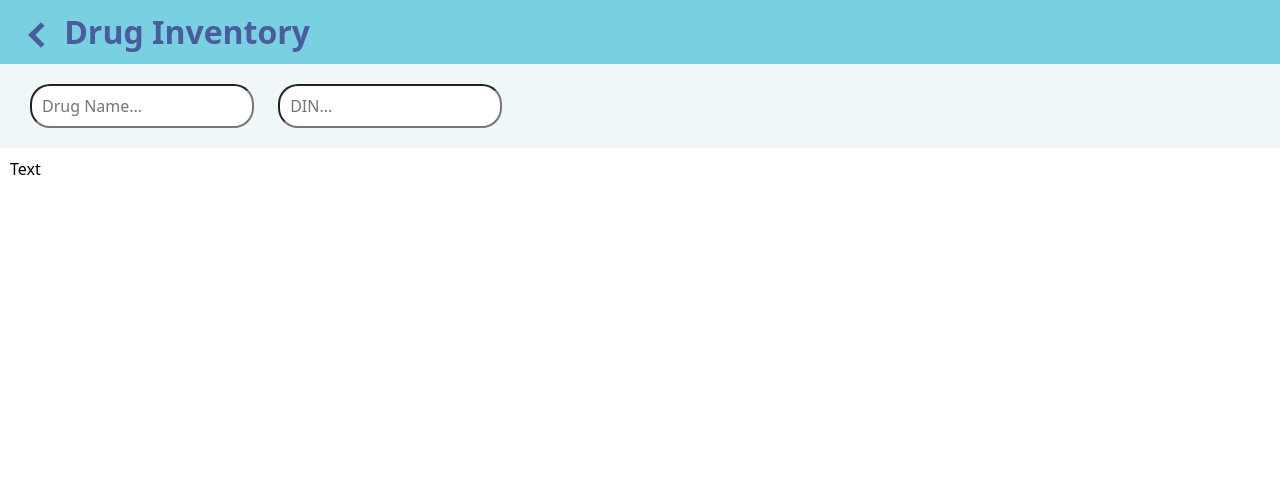
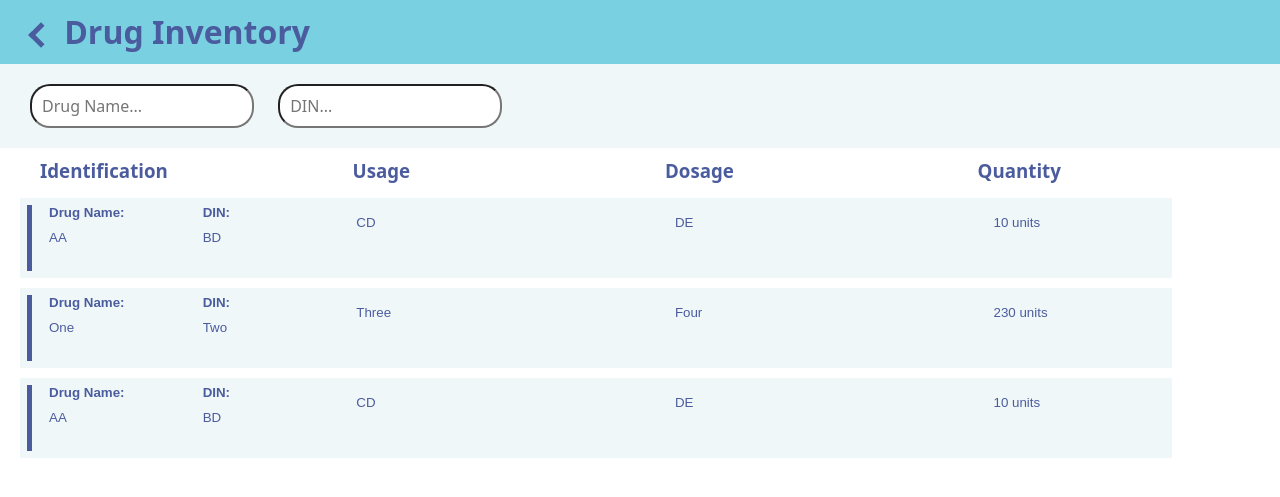
Before and after one commit to trevorwh113/Web_Dev_QA_Project, a Flask app: page /inventory in a window 1280 px wide. Shown: the top 497 px of the page. Run offline with Flask 2, Linux system fonts and the light colour scheme.

Commit message:
TW: Basic functionality to show multiple non-functional buttons

```diff
--- a/app/app.py
+++ b/app/app.py
@@ -18,10 +18,8 @@ def prescription():
 # Inventory View Page----------------------------------------------
 @app.route('/inventory', methods=['GET', 'POST'])
 def inventory():
-    # if request.method == 'POST':
-    #     user_input = request.form['user_input']
-    #     return render_template('inventory.html', user_input=user_input)
-    return render_template('inventory.html', user_input=None)
+    data = [["AA", "BD", "CD", "DE", 10], ["One", "Two", "Three", "Four", 230], ["AA", "BD", "CD", "DE", 10]]
+    return render_template('inventory.html', data=data)
 
 # Supply Order View Page--------------------------------------------
 @app.route('/supply', methods=['GET', 'POST'])
--- a/app/static/inventory.css
+++ b/app/static/inventory.css
@@ -1,4 +1,4 @@
-/* Page Body */
+/* Body and Text */
 body {
     margin: 0;
     padding: 0;
@@ -8,6 +8,14 @@ body {
 p {
     margin: 0;
     padding: 10px;
+    color: #4B5C9E;
+    text-align: left;
+}
+b {
+    margin: 0;
+    padding: 10px;
+    color: #4B5C9E;
+    text-align: left;
 }
 
 /* Headers */
@@ -22,8 +30,34 @@ header h1 {
     color: #4B5C9E;
     display: inline-block;
 }
+header h3 {
+    margin: 0;
+    font-family: system-ui, -apple-system, BlinkMacSystemFont, 'Segoe UI', Roboto, Oxygen, Ubuntu, Cantarell, 'Open Sans', 'Helvetica Neue', sans-serif;
+    color: #4B5C9E;
+    display: inline-block;
+    padding-left: 20px;
+}
 
-/* Back Button */
+/* Column Format */
+.col {
+    float: left;
+}
+.reg {
+    width: 25%;
+}
+.b-small {
+    width: 13.5%;
+}
+.b-reg {
+    width: 28%;
+}
+.row:after {
+    content: "";
+    display: table;
+    clear: both;
+}
+
+/* Empty Button Element */
 button {
     margin: 5px;
     padding: 5px;
@@ -33,6 +67,8 @@ button {
     border-color: transparent;
     display: inline-block;
 }
+
+/* Arrow Element */
 .arrow {
     border: solid #4B5C9E;
     border-width: 0 5px 5px 0;
@@ -44,6 +80,16 @@ button {
 .left {
     transform: rotate(135deg);
     -webkit-transform: rotate(135deg);
+}
+
+/* Line Element */
+.line {
+    border: solid #4B5C9E;
+    border-width: 0 0 0 5px;
+    width: 7px;
+    height: 100%;
+    display: table;
+    float: left;
 }
 
 /* Input Forms */
--- /dev/null
+++ b/app/static/inventory.js
@@ -0,0 +1,104 @@
+/*
+This file contains JavaScript functions related to search functionality
+and the corresponding buttons.
+*/
+
+BUTTON_STYLE = "margin-left: 20px; \
+                margin-up: 10px; \
+                padding: 5px; \
+                height: 80px; \
+                width: 90%; \
+                background-color: #F0F7F9; \
+                border-color: transparent; \
+                text-align: left;";
+
+
+function show_items() {
+    /* Creates buttons for all the items on screen. */
+    // For each item in the data passed by Flask...
+    num_buttons = data.length;
+    for (i = 0; i < num_buttons; i++) {
+
+        // Create a button
+        button = document.createElement("button");
+        button.style = BUTTON_STYLE;
+
+        // Create the line
+        line = document.createElement("i");
+        line.className = "line";
+        button.append(line);
+
+        // Create a paragraph inside the button
+        row = format_inventory_button(data[i])
+        button.appendChild(row)
+
+        // Display the button on-screen
+        document.getElementById("button-list").appendChild(button);
+    }
+}
+
+function format_inventory_button(data) {
+    /*
+    Formats a button in 4 columns, expecting data matching:
+    [drug_name, din, usage, dosage, quantity]
+    */
+
+    // Creates a row element
+    row = document.createElement("div");
+    row.className = "row";
+
+    // Column 0 - Drug Name
+    col = document.createElement("div");
+    col.className = "col b-small";
+    write_text(col, "Drug Name:", bold=true, newline=true);
+    write_text(col, data[0]);
+    row.appendChild(col);
+
+    // Column 1 - DIN
+    col = document.createElement("div");
+    col.className = "col b-small";
+    write_text(col, "DIN:", bold=true, newline=true);
+    write_text(col, data[1]);
+    row.appendChild(col);
+
+    // Column 2 - Usage
+    col = document.createElement("div");
+    col.className = "col b-reg";
+    write_text(col, data[2]);
+    row.appendChild(col);
+
+    // Column 3 - Dosage
+    col = document.createElement("div");
+    col.className = "col b-reg";
+    write_text(col, data[3]);
+    row.appendChild(col);
+
+    // Column 4 - Quantity
+    col = document.createElement("div");
+    col.className = "col b-small";
+    write_text(col, String(data[4]) + " units");
+    row.appendChild(col);
+
+    return row;
+}
+
+function write_text(col, text, bold=false, newline=false) {
+    /* Writes to the given column. */
+
+    // Create the text section, bold if requested
+    if (bold) { key = document.createElement("b"); }
+    else { key = document.createElement("p"); }
+
+    // Update the text in the section
+    key.textContent = text;
+    col.appendChild(key);
+
+    // Add a break element if desired
+    if (newline) {
+        br = document.createElement("br");
+        col.appendChild(br);
+    }
+}
+
+// Load the entries from the source when the window loads in.
+window.onload = show_items;
--- a/app/templates/inventory.html
+++ b/app/templates/inventory.html
@@ -7,6 +7,11 @@
     <meta name="viewport" content="width=device-width, initial-scale=1.0">
     <!--CSS style sheet for inventory search page-->
     <link rel="stylesheet" type="text/css" href="{{ url_for('static', filename='inventory.css') }}">
+    <!--Link JavaScript + Pass the Flask variable-->
+    <script>
+        data = {{ data | tojson }}
+    </script>
+    <script type="text/javascript" src="{{ url_for('static', filename='inventory.js') }}"></script>
 </head>
 
 
@@ -33,9 +38,18 @@
         </form>
     </header>
 
-    <!--Main Body-->
-    <main>
-        <p>Text</p>
+    <!--Section Subtitles-->
+    <header>
+        <div class="row">
+            <div class="col reg"><h3>Identification</h3></div>
+            <div class="col reg"><h3>Usage</h3></div>
+            <div class="col reg"><h3>Dosage</h3></div>
+            <div class="col reg"><h3>Quantity</h3></div>
+        </div>
+    </header>
+
+    <!--Section to Hold The Buttons-->
+    <main id="button-list">
     </main>
 
 </body>
```
